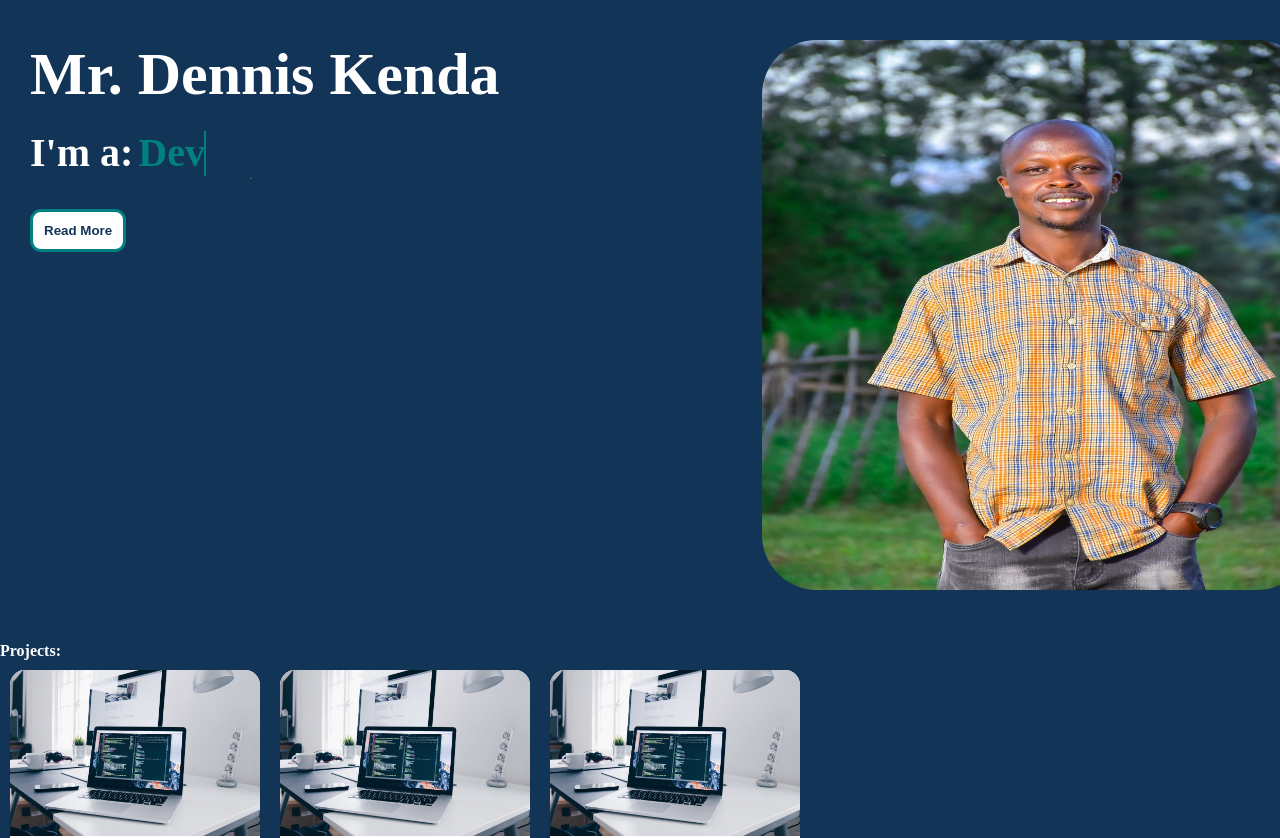
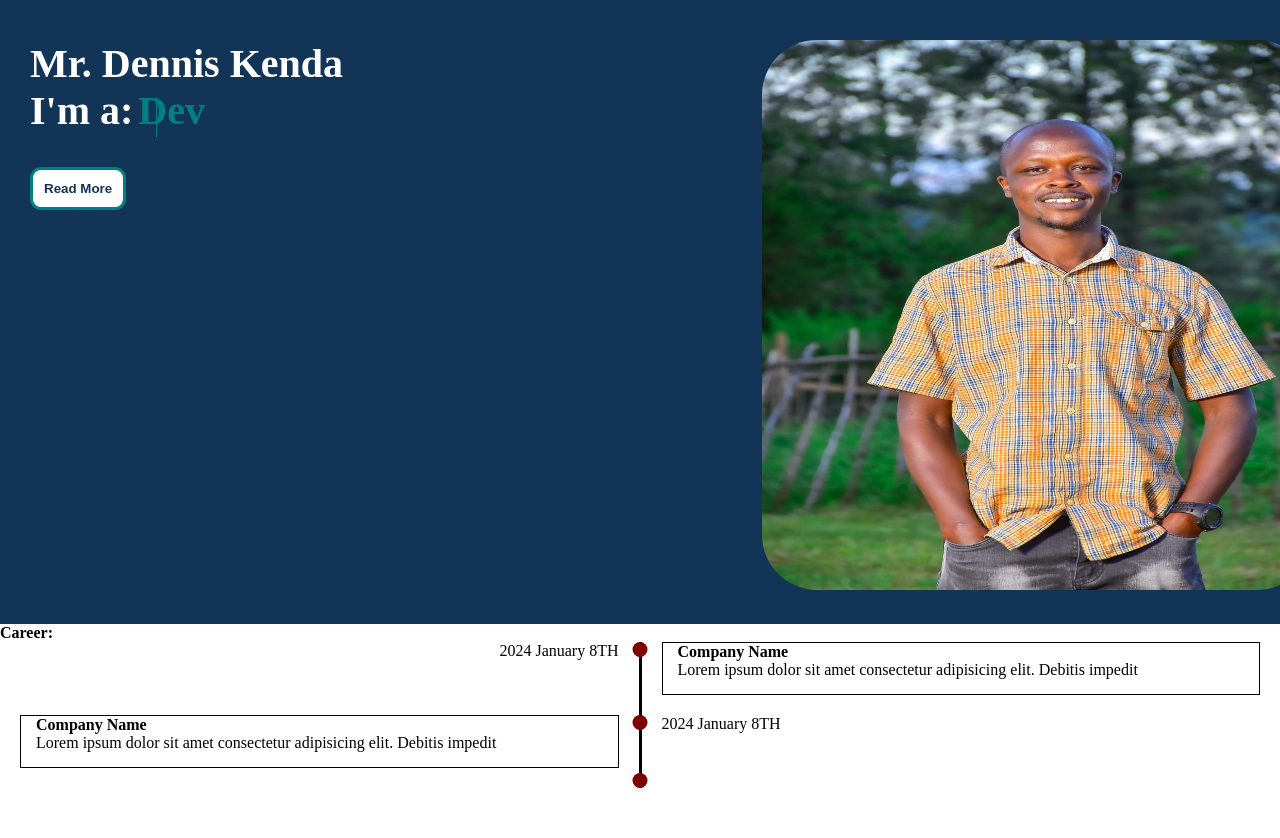
Before and after one commit to stillthskin/stillthskin.github.io, a React (Vite) app: page / in a window 1280 px wide. Shown: the part 180-1018 px from the top of the page. Built offline with nearby package versions, Linux system fonts and the light colour scheme.

Commit message:
Added a career section and updated the typing text animation

```diff
--- a/package.json
+++ b/package.json
@@ -26,6 +26,6 @@
     "eslint-plugin-react-hooks": "^4.6.0",
     "eslint-plugin-react-refresh": "^0.4.3",
     "gh-pages": "^6.0.0",
-    "vite": "^4.4.5"
+    "vite": "^4.5.1"
   }
 }
--- a/src/App.jsx
+++ b/src/App.jsx
@@ -1,5 +1,5 @@
 import React, { useState } from 'react'
-import { Navi, Hero, Projects, Contact, Footer } from './components/imports.js'
+import { Navi, Hero, Projects, Contact, Footer,Timeline} from './components/imports.js'
 import './App.css'
 
 
@@ -9,6 +9,7 @@ function App() {
     <>
       {<Navi />}
       {<Hero />}
+      {<Timeline/>}
       {<Projects />}
       {<Contact />}
       {<Footer />}
--- a/src/components/Hero.jsx
+++ b/src/components/Hero.jsx
@@ -5,6 +5,22 @@ import profls from '../assets/images/profLS.png'
 import '../index.css'
 
 function Hero() {
+    const text = document.querySelector('.dynaI');
+    const settext = () =>{
+        setTimeout(()=>{
+            text.textContent = "QA-Egineer";
+
+        },0);
+        setTimeout(()=>{
+            text.textContent = "dev";
+
+        },3000);
+        setTimeout(()=>{
+            text.textContent = "Pentester";
+
+        },6000);
+    }
+   settext();
     const readmorebtn = document.getElementById("read_more_btn");
     const [canread, togglecanread] = useState(false);
     function showmore() {
@@ -16,12 +32,10 @@ function Hero() {
             <div id="about">
                 <nav className="imgsect"><img src={prof} /></nav>
                 <div className="descsect">
-                    <h2>Mr. Dennis Kenda</h2>
-                    <div className="introI"><span className="staticI">I'm a: </span><ul className="dynaI">
-                        <li><span>Dev</span></li>
-                        <li><span>Pentest</span></li>
-                        <li><span>To Be Reviewed</span></li>
-                    </ul>
+                    <span className="Iname">Mr. Dennis Kenda</span><br/>
+                    <div className="introI"><span className="staticI">I'm a: </span><span className="dynaI">
+                        Dev</span>
+
                     </div>
                     <br />
                     <p id="my_intro" className={`my_intro ${canread ? 'my_intro-active' : ''}`}><b>Professional Summary:</b><br />
@@ -40,6 +54,7 @@ function Hero() {
 
 
     )
+
 }
 
 export default Hero
--- /dev/null
+++ b/src/components/Timeline.jsx
@@ -0,0 +1,41 @@
+import React from "react"
+
+
+function Timeline(){
+    return(
+        <>
+
+        <div className="timeline">
+        <h4>Career:</h4>
+        <div className="container">
+            <div className="component">
+                <div className="timeline_date date_right">2024 January 8TH</div>
+            </div>
+
+            <div className="component_middle">
+                <div className="timeline_dot"></div>
+            </div>
+            <div className="component">
+                <div className="timeline_date achivement"><h4>Company Name</h4>
+                <p>Lorem ipsum dolor sit amet consectetur adipisicing elit. Debitis impedit</p></div>
+            </div>
+            <div className="component">
+                <div className="timeline_date achivement"><h4>Company Name</h4>
+                <p>Lorem ipsum dolor sit amet consectetur adipisicing elit. Debitis impedit</p></div>
+            </div>
+            <div className="component_middle">
+                <div className="timeline_dot"></div>
+                <div className="timeline_dot timeline_dot--bottom"></div>
+            </div>
+            <div className="component">
+                <div className="timeline_date date_left">2024 January 8TH</div>
+            </div>
+        </div>
+        </div>
+        </>
+    )
+
+
+
+}
+export default Timeline
--- a/src/components/imports.js
+++ b/src/components/imports.js
@@ -3,7 +3,8 @@ import Hero from './Hero.jsx'
 import Projects from './Projects.jsx'
 import Contact from './Contact.jsx'
 import Footer from './Footer.jsx'
+import Timeline from './Timeline.jsx'
 
 
 
-export { Navi, Hero, Projects, Contact, Footer, };
+export { Navi, Hero,Timeline, Projects, Contact, Footer, };
--- a/src/index.css
+++ b/src/index.css
@@ -156,7 +156,7 @@ a:active {
     margin-top: 100px;
     width: 100%;
     padding: 30px;
-    min-height: 70vh;
+    min-height: 50vh;
     background-color: var(--body_background);
     color: var(--body_color);
     box-sizing: border-box;
@@ -219,25 +219,28 @@ h3 {
     margin-top: 10px;
 }
 
-.dynaI li span::after {
+.dynaI::before {
     margin-top: 10px;
     content: "";
-    border-left: 2px solid var(--body_contrast);
+    border-left: 1px solid var(--body_contrast);
     width: 100%;
     height: 100%;
-    background: var(--body_background);
-    left: 0;
+    background:none;
     position: absolute;
-    animation: typing 1.5s steps(15) infinite;
+    animation: typing 3s steps(15) infinite;
 }
+.Iname{
+    font-size: 40px;
+    font-weight: bold;
 
-.dynaI li {
+}
+.dynaI{
     font-size: 40px;
     font-weight: 600;
     color: var(--body_contrast);
     top: 0px;
     position: relative;
-    animation: slide 4.5s steps(3) infinite;
+    /*animation: slide 4.5s steps(3) infinite;*/
 }
 
 ul {
@@ -251,6 +254,55 @@ ul {
     height: 550px;
     left: 0;
     border-radius: 10%;
+}
+
+/**********************************************************************************/
+.timeline {
+    width: 100%;
+    height: 400px;
+    background-color: #fff;
+    overflow: scroll;
+    color: #000000;
+
+}
+.container{
+    display: grid;
+    width:100%;
+    grid-template-columns: 1fr 3px 1fr;
+}
+.component{
+    margin: 0 20px 20px 20px;
+}
+
+.component_middle{
+    position: relative;
+    background-color: #000;
+}
+.date_right{
+    text-align: right;
+
+
+}
+.date_left{
+    text-align: left;
+}
+.timeline_dot{
+    position: absolute;
+    left: 50%;
+    transform: translateX(-50%);
+    top:0;
+    width: 15px;
+    height: 15px;
+    background-color: #800000;
+    border-radius: 50%;
+}
+.timeline_dot--bottom{
+    top:initial;
+    bottom: 0;
+}
+.achivement{
+    border:solid 1px;
+    padding:0 15px 15px 15px;
 }
 
 /*##############################################################################################*/
@@ -422,9 +474,11 @@ textarea {
 }
 
 @keyframes typing {
+    40%,60%{
+        left: 100%;
+    }
     100% {
-        left: 100%;
-        margin: 0px -15px 0px 15px;
+        left: 0;
     }
 }
 
```
Also changed, not shown: 1 other file (tests, documents, lock files or other folders).
